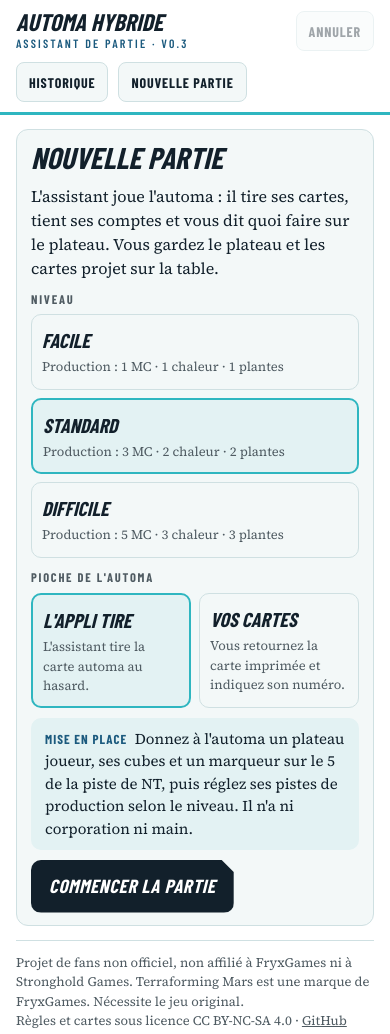
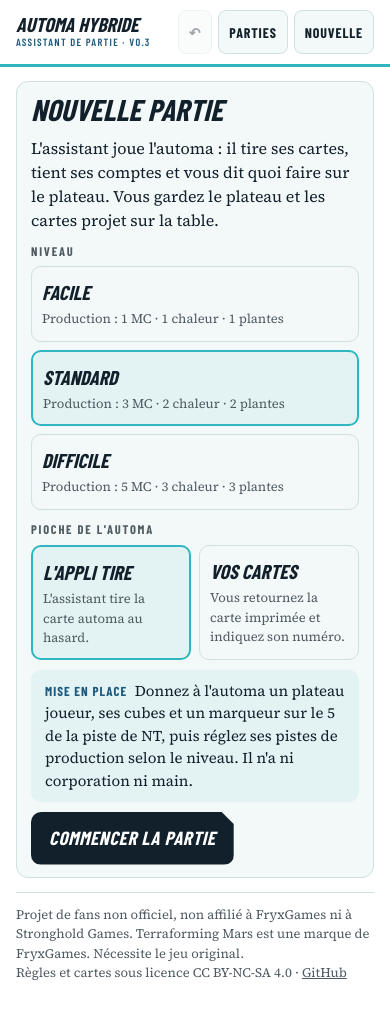
Before and after one commit to manufitoussi/ares-solo-automa, a website: page app/prototype/assistant-automa.html in a window 390 px wide. Drawn offline with nearby package versions, Linux system fonts and the light colour scheme; a web font is replaced by a local one.

Commit message:
Make the prototype responsive: sidebar layout from 1024px, compact header on phones

```diff
--- a/app/prototype/assistant-automa.html
+++ b/app/prototype/assistant-automa.html
@@ -2,7 +2,7 @@
 <link rel="preconnect" href="https://fonts.googleapis.com">
 <link rel="stylesheet" href="https://fonts.googleapis.com/css2?family=Barlow+Condensed:ital,wght@0,500;0,600;0,700;1,700;1,800&family=Source+Serif+4:ital,opsz,wght@0,8..60,400;0,8..60,600;1,8..60,400&display=swap">
 <style>
-/* Layout: one mobile-first column, a sticky status strip for the automa, the current step as the main card. */
+/* Layout: mobile-first, one column; from 1024px the automa status and Mars sit in a sticky sidebar next to the current step. */
 :root{
   --bg:#FFFFFF; --panel:#F3F8F8; --panel2:#E3F2F3; --ink:#12202B; --muted:#4F5B62; --line:#CFE0E2;
   --cyan:#2FB6C0; --cyan-ink:#1B5A7E; --sand:#EDE0CD; --sand-ink:#8F3A10; --danger:#B5342A;
@@ -17,7 +17,7 @@
   --cyan:#3CC4CE; --cyan-ink:#8FE3E8; --sand:#2C2620; --sand-ink:#F0A77E; --danger:#F07468; color-scheme:dark}
 *{box-sizing:border-box}
 body{background:var(--bg);color:var(--ink);font-family:var(--text);font-size:16px;line-height:1.5;margin:0}
-.wrap{max-width:760px;margin:0 auto;padding-inline:16px;padding-block:0 48px;display:flex;flex-direction:column;gap:14px}
+.wrap{max-width:1200px;margin:0 auto;padding-inline:16px;padding-block:0 48px;display:flex;flex-direction:column;gap:14px}
 h1,h2,h3{font-family:var(--display);margin:0;line-height:1.05;text-wrap:balance}
 p{margin:0;text-wrap:pretty}
 button,input,select{font:inherit;color:inherit}
@@ -27,6 +27,21 @@ button{cursor:pointer}
 .num{font-variant-numeric:tabular-nums}
 .pi{display:inline-block;vertical-align:-3px;flex-shrink:0}
 
+.layout{display:grid;gap:14px;grid-template-columns:minmax(0,1fr);grid-template-areas:"main" "side" "log"}
+.layout > .main{grid-area:main;display:flex;flex-direction:column;gap:14px;min-width:0}
+.layout > .side{grid-area:side;display:flex;flex-direction:column;gap:14px;min-width:0}
+.layout > .logz{grid-area:log;min-width:0}
+.solo{max-width:760px;width:100%;margin-inline:auto}
+@media (min-width:1024px){
+  .layout{grid-template-columns:minmax(0,1fr) 380px;grid-template-areas:"main side" "log side";align-items:start}
+  .layout > .side{position:sticky;top:84px;max-height:calc(100vh - 96px);overflow:auto;overscroll-behavior:contain}
+  .side .stats{grid-template-columns:repeat(3,minmax(0,1fr))}
+  .side .stats.four{grid-template-columns:repeat(4,minmax(0,1fr))}
+  .side .full{display:none}
+  .side .short{display:inline}
+}
+@media (min-width:600px) and (max-width:1023px){.layout{max-width:820px;width:100%;margin-inline:auto}}
+
 /* top bar */
 .top{position:sticky;top:env(safe-area-inset-top,0px);z-index:5;background:var(--bg);border-bottom:3px solid var(--cyan);margin-inline:-16px;padding:10px 16px;display:flex;align-items:center;gap:10px;flex-wrap:wrap}
 .brand{display:flex;flex-direction:column;margin-right:auto}
@@ -35,6 +50,7 @@ button{cursor:pointer}
 .tb{border:1.5px solid var(--line);background:var(--panel);border-radius:8px;padding:6px 12px;min-height:40px;font-family:var(--display);font-weight:700;font-size:14px;letter-spacing:.06em;text-transform:uppercase}
 .tb:disabled{opacity:.4;cursor:default}
 .tb.warn{border-color:var(--danger);color:var(--danger)}
+.tb .short{display:none}
 
 /* panels */
 .panel{background:var(--panel);border:1px solid var(--line);border-radius:12px;padding:12px 14px;display:flex;flex-direction:column;gap:10px}
@@ -147,6 +163,16 @@ details summary{cursor:pointer;font-family:var(--display);font-weight:700;letter
   .phb .short{font-family:var(--display);font-style:italic;font-weight:800;font-size:13px;text-transform:uppercase}
   .lvl{grid-template-columns:1fr}
   .params .v{font-size:19px}
+  .top{flex-wrap:nowrap;gap:6px}
+  .brand b{font-size:20px}
+  .brand span{font-size:10.5px;letter-spacing:.12em}
+  .tb{padding:6px 10px;min-height:44px}
+  .tb .full{display:none}
+  .tb .short{display:inline}
+  .reveal{justify-content:center}
+}
+@media (pointer:coarse){
+  .adj button{width:44px;height:40px}
 }
 @media (prefers-reduced-motion:no-preference){.acard{animation:flip .35s ease-out}@keyframes flip{from{transform:rotateY(70deg);opacity:.2}to{transform:none;opacity:1}}}
 </style>
@@ -154,9 +180,9 @@ details summary{cursor:pointer;font-family:var(--display);font-weight:700;letter
 <div class="wrap" id="root">
   <header class="top">
     <div class="brand"><b>Automa hybride</b><span id="sub">Assistant de partie · v0.3</span></div>
-    <button class="tb" id="btn-undo" data-act="undo" disabled>Annuler</button>
-    <button class="tb" id="btn-hist" data-act="hist">Historique</button>
-    <button class="tb" id="btn-new" data-act="askNew">Nouvelle partie</button>
+    <button class="tb" id="btn-undo" data-act="undo" aria-label="Annuler" disabled><span class="full">Annuler</span><span class="short" aria-hidden="true">↶</span></button>
+    <button class="tb" id="btn-hist" data-act="hist" aria-label="Historique"><span class="full">Historique</span><span class="short" aria-hidden="true">Parties</span></button>
+    <button class="tb" id="btn-new" data-act="askNew" aria-label="Nouvelle partie"><span class="full">Nouvelle partie</span><span class="short" aria-hidden="true">Nouvelle</span></button>
   </header>
   <div id="app"><p class="note">Chargement…</p></div>
   <footer style="border-top:1px solid var(--line);padding-top:12px;font-size:13px;color:var(--muted)">
@@ -544,10 +570,11 @@ function renderHist(){
 function render(){
   document.getElementById("btn-undo").disabled = !S.undo.length || S.view !== "game";
   const bn = document.getElementById("btn-new");
-  bn.textContent = S.confirmNew ? "Confirmer ?" : "Nouvelle partie"; bn.classList.toggle("warn", S.confirmNew);
+  bn.innerHTML = S.confirmNew ? `<span class="full">Confirmer ?</span><span class="short" aria-hidden="true">Sûr ?</span>` : `<span class="full">Nouvelle partie</span><span class="short" aria-hidden="true">Nouvelle</span>`;
+  bn.setAttribute("aria-label", S.confirmNew ? "Confirmer la nouvelle partie" : "Nouvelle partie"); bn.classList.toggle("warn", S.confirmNew);
   if (S.view === "hist") { $app.innerHTML = renderHist(); return; }
   const st = S.state;
-  if (!st) { $app.innerHTML = renderSetup(); return; }
+  if (!st) { $app.innerHTML = `<div class="solo">${renderSetup()}</div>`; return; }
   let main = "";
   if (st.status === "ended") main = renderEnd();
   else if (st.step === "plan") main = renderPlan();
@@ -555,7 +582,7 @@ function render(){
   else if (st.step === "phase") main = renderPhase();
   else main = renderEndTurn();
   const logHtml = st.log.length ? `<details class="panel"><summary>Journal (${st.log.length})</summary><ol class="log" reversed>${st.log.map(l => `<li>${esc(l)}</li>`).join("")}</ol></details>` : "";
-  $app.innerHTML = `<div style="display:flex;flex-direction:column;gap:14px">${main}${renderStatus()}${renderParams()}${logHtml}</div>`;
+  $app.innerHTML = `<div class="layout"><div class="main">${main}</div><aside class="side">${renderStatus()}${renderParams()}</aside>${logHtml ? `<div class="logz">${logHtml}</div>` : ""}</div>`;
   addSteppers();
 }
 function addSteppers(){
```
Also changed, not shown: site/app/index.html (+35 -8 lines).
